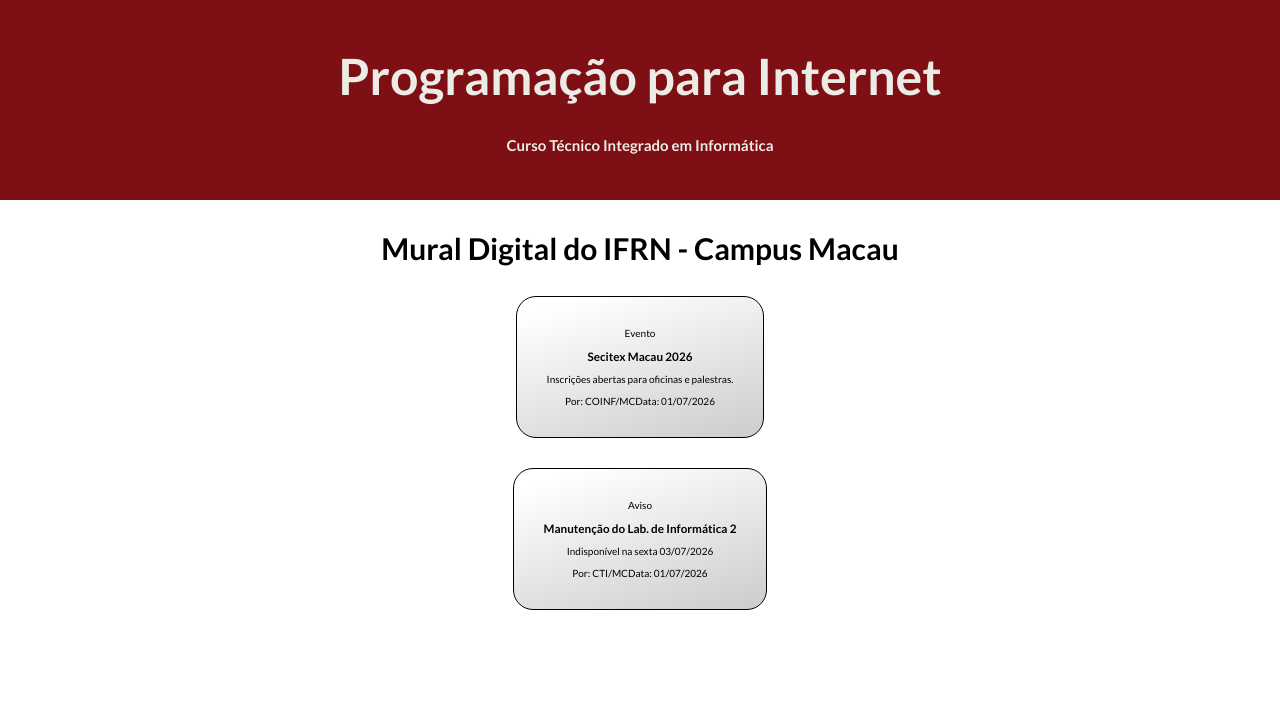
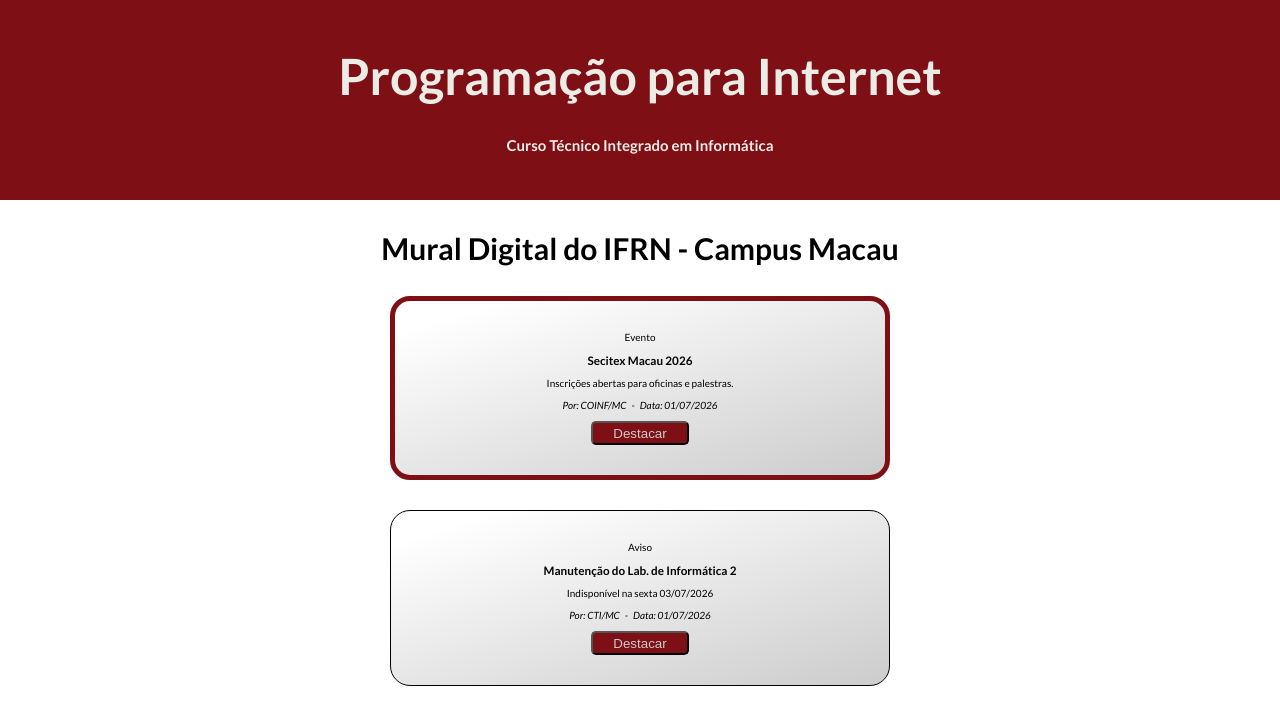
Before and after one commit to guileals/ppi2026, a React (Vite) app: page / in a window 1280 px wide. Shown: the top 724 px of the page. Built offline with nearby package versions, Linux system fonts and the light colour scheme.

Commit message:
Aula 15/07 - React useState, Conditional Rendering

```diff
--- a/src/App.css
+++ b/src/App.css
@@ -1,4 +1,8 @@
 @import url("https://fonts.googleapis.com/css2?family=Lato:ital,wght@0,100;0,300;0,400;0,700;0,900;1,100;1,300;1,400;1,700;1,900&display=swap");
+
+:root {
+  --primary: #7d0f15;
+}
 
 * {
   margin: 0;
--- a/src/App.jsx
+++ b/src/App.jsx
@@ -1,9 +1,10 @@
+import { useState } from "react";
 import "./App.css";
 import Header from "./components/Header";
 import NoticeList from "./components/NoticeList";
 
 function App() {
-  const notices = [
+  const [notices, setNotices] = useState([
     {
       id: 1,
       title: "Secitex Macau 2026",
@@ -22,7 +23,16 @@ function App() {
       date: "01/07/2026",
       featured: false,
     },
-  ];
+  ]);
+
+  function handleToggleFeatured(id) {
+    setNotices((notices) =>
+      notices.map(
+        (notice) =>
+          notice.id === id ? { ...notice, featured: !notice.featured } : notice,
+      ),
+    );
+  }
 
   return (
     <>
@@ -30,7 +40,7 @@ function App() {
         title={"Programação para Internet"}
         subtitle={"Curso Técnico Integrado em Informática"}
       />
-      <NoticeList notices={notices} />
+      <NoticeList notices={notices} onToggleFeatured={handleToggleFeatured} />
     </>
   );
 }
--- a/src/components/NoticeCard.css
+++ b/src/components/NoticeCard.css
@@ -9,9 +9,27 @@
     justify-content: center;
     padding: 3rem;
     transition: transform 180ms ease;
+    width: 50rem;
 }
 
 .notice-card:hover {
-    box-shadow: 0 0 3rem 1rem #ddd;
-    transform: translateY(-0.25rem);
+    box-shadow: 0 0 2rem 0.5rem var(--primary);
+    transform: translateY(-0.1rem);
 }
+
+.featured {
+    border: 0.5rem solid var(--primary);
+}
+
+.notice-meta {
+    display: flex;
+    gap: 0.5rem;
+    font-style: italic;
+}
+
+.notice-actions button {
+    background-color: var(--primary);
+    color: #ccc;
+    padding: 0.25rem 2rem;
+    border-radius: 0.5rem;
+}
--- a/src/components/NoticeCard.jsx
+++ b/src/components/NoticeCard.jsx
@@ -1,15 +1,23 @@
 import "./NoticeCard.css";
 
-function NoticeCard({ notice }) {
+function NoticeCard({ notice, onToggleFeatured }) {
   return (
-    <article className="notice-card">
+    // <article className={`notice-card ${notice.featured ? "featured" : ""}`}>
+      <article className={`notice-card ${notice.featured && "featured"}`}>
       <p>{notice.category}</p>
       <h3>{notice.title}</h3>
       <p>{notice.description}</p>
-      <div>
+      <div className="notice-meta">
         <span>Por: {notice.author}</span>
+        -
         <span>Data: {notice.date}</span>
       </div>
+      <div className="notice-actions">
+        <button onClick={() => onToggleFeatured(notice.id)}>
+          Destacar
+        </button>
+      </div>
+
     </article>
   );
 }
--- a/src/components/NoticeList.css
+++ b/src/components/NoticeList.css
@@ -5,6 +5,7 @@ main {
     gap: 3rem;
     align-items: center;
     justify-content: center;
+    padding-bottom: 10rem;
 }
 
 main h2 {
--- a/src/components/NoticeList.jsx
+++ b/src/components/NoticeList.jsx
@@ -1,13 +1,13 @@
 import NoticeCard from "./NoticeCard";
 import "./NoticeList.css";
 
-function NoticeList({ notices }) {
+function NoticeList({ notices, onToggleFeatured }) {
   return (
     <main>
       <h2>Mural Digital do IFRN - Campus Macau</h2>
 
       {notices.map((notice) => (
-        <NoticeCard notice={notice} />
+        <NoticeCard key={notice.id} notice={notice} onToggleFeatured={onToggleFeatured} />
       ))}
     </main>
   );
```
